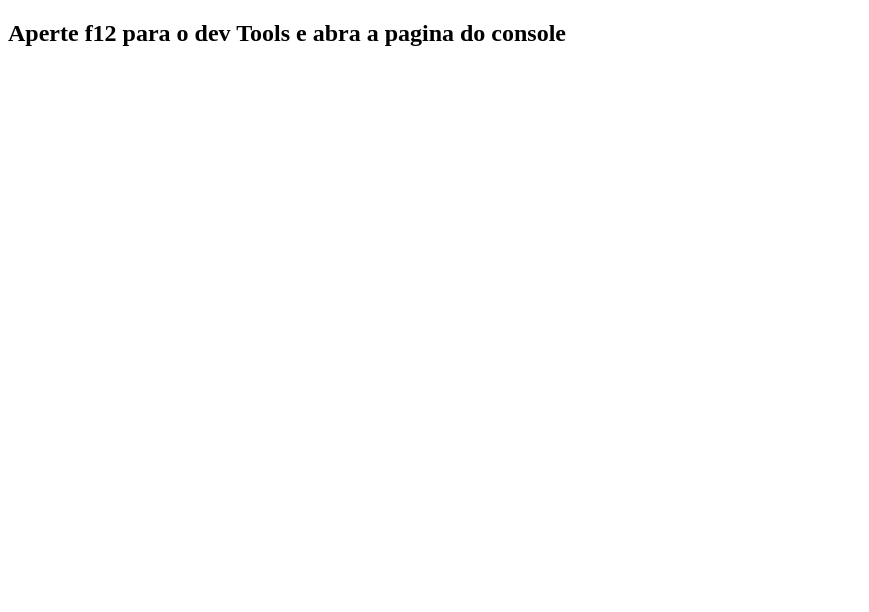
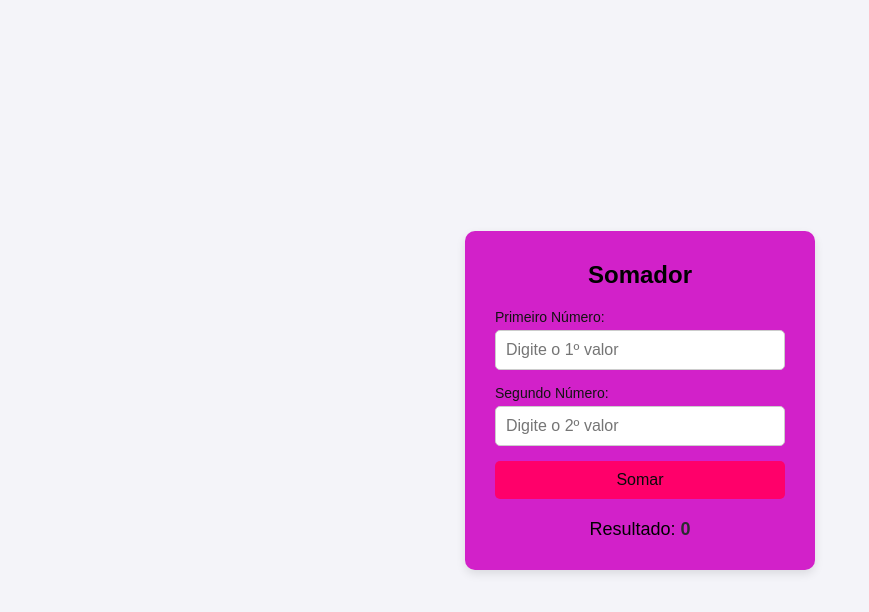
Before and after one commit to Juliana-Reis-Nascimento/aula_web_afonso, a plain HTML site: page index.html in a window 1280 px wide. Shown: the whole page, without its empty margins (0-869 px from the left). Drawn offline with Linux system fonts and the light colour scheme.

Commit message:
calculadora

```diff
--- a/index.html
+++ b/index.html
@@ -1,12 +1,44 @@
 <!doctype html>
-<html lang="en">
+<html lang="pt-BR">
   <head>
     <meta charset="UTF-8" />
     <meta name="viewport" content="width=device-width, initial-scale=1.0" />
-    <title>Document</title>
+    <link rel="stylesheet" href="styles.css" />
+    <title>Calculadora de Soma</title>
   </head>
   <body>
-    <h2>Aperte f12 para o dev Tools e abra a pagina do console</h2>
+    <div class="calculator-card">
+      <h2>Somador</h2>
+      <form id="calcForm">
+        <div class="form-group">
+          <label for="num1">Primeiro Número:</label>
+          <input
+            type="number"
+            id="num1"
+            step="any"
+            required
+            placeholder="Digite o 1º valor"
+          />
+        </div>
+
+        <div class="form-group">
+          <label for="num2">Segundo Número:</label>
+          <input
+            type="number"
+            id="num2"
+            step="any"
+            required
+            placeholder="Digite o 2º valor"
+          />
+        </div>
+
+        <button type="submit">Somar</button>
+      </form>
+
+      <div class="result-container">
+        Resultado: <span id="resultado">0</span>
+      </div>
+    </div>
 
     <script src="main.js"></script>
   </body>
--- a/main.js
+++ b/main.js
@@ -1,9 +1,12 @@
-var idade = 18;
-var idadeDois = 20;
+const formulario = document.getElementById("calcForm");
 
-function somar(a,b){
-    let c = a+b;
-    return c;
-}
+formulario.addEventListener("submit", function (e){
+    e.preventDefault();
 
-console.log(somar(idade, idadeDois));
+    const a = Number(document.getElementById("num1").value);
+    const b = Number(document.getElementById("num2").value);
+
+    const soma = a+b;
+
+    document.getElementById("resultado").textContent = soma;
+});
--- /dev/null
+++ b/styles.css
@@ -0,0 +1,81 @@
+* {
+    box-sizing: border-box;
+    margin: 0;
+    padding: 0;
+    font-family: Arial, sans-serif;
+}
+
+body {
+    display: flex;
+    justify-content: center;
+    align-items: center;
+    height: 100vh;
+    background-color: #f4f4f9;
+}
+
+.calculator-card {
+    background: #d221c9;
+    padding: 30px;
+    border-radius: 10px;
+    box-shadow: 0 4px 10px rgba(0, 0, 0, 0.1);
+    width: 100%;
+    max-width: 350px;
+}
+
+h2 {
+    text-align: center;
+    margin-bottom: 20px;
+    color: #010101;
+}
+
+.form-group {
+    margin-bottom: 15px;
+}
+
+label {
+    display: block;
+    margin-bottom: 5px;
+    color: #131212;
+    font-size: 14px;
+}
+
+input[type="number"] {
+    width: 100%;
+    padding: 10px;
+    border: 1px solid #ccc;
+    border-radius: 5px;
+    font-size: 16px;
+}
+
+input[type="number"]:focus {
+    border-color: #007bff;
+    outline: none;
+}
+
+button {
+    width: 100%;
+    padding: 10px;
+    background-color: #ff006a;
+    color: rgb(10, 10, 10);
+    border: none;
+    border-radius: 5px;
+    font-size: 16px;
+    cursor: pointer;
+    transition: background-color 0.2s;
+}
+
+button:hover {
+    background-color: #ce1f57;
+}
+
+.result-container {
+    margin-top: 20px;
+    text-align: center;
+    font-size: 18px;
+    color: #000000;
+}
+
+.result-container span {
+    font-weight: bold;
+    color: #2b2c30;
+}
```
